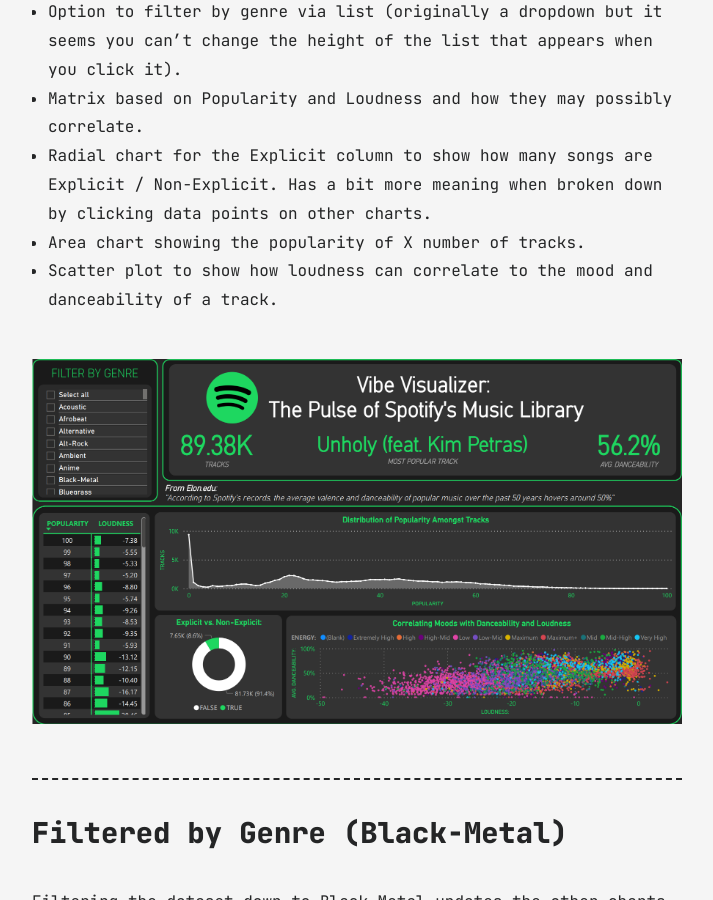
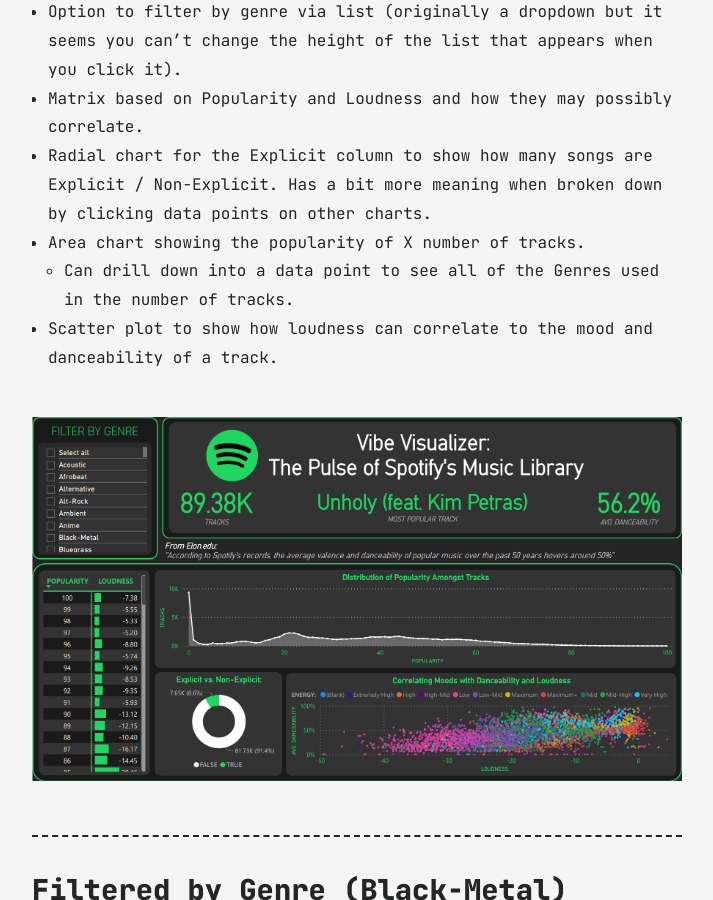
Before and after one commit to ouchmode/Portfolio, a Jekyll site: the page built from all_collections/_posts/2024-01-11-spotify-visualization.md, in a window 1280 px wide and 900 px high, scrolled down 750 px. Shown: the whole window, without its empty margins (283-996 px from the left). Built offline with Jekyll 4.4.1, drawn with Linux system fonts in a browser that asks for light colours.

Commit message:
Update 2024-01-11-spotify-visualization.md

```diff
--- a/all_collections/_posts/2024-01-11-spotify-visualization.md
+++ b/all_collections/_posts/2024-01-11-spotify-visualization.md
@@ -13,6 +13,7 @@ The goal of this project was to practice Power BI and strengthen my skills in Py
 - Matrix based on Popularity and Loudness and how they may possibly correlate.
 - Radial chart for the Explicit column to show how many songs are Explicit / Non-Explicit. Has a bit more meaning when broken down by clicking data points on other charts.
 - Area chart showing the popularity of X number of tracks.
+  - Can drill down into a data point to see all of the Genres used in the number of tracks.
 - Scatter plot to show how loudness can correlate to the mood and danceability of a track.
 
 ![Spotify Visual](../../img/spotify_vis.PNG)
```
